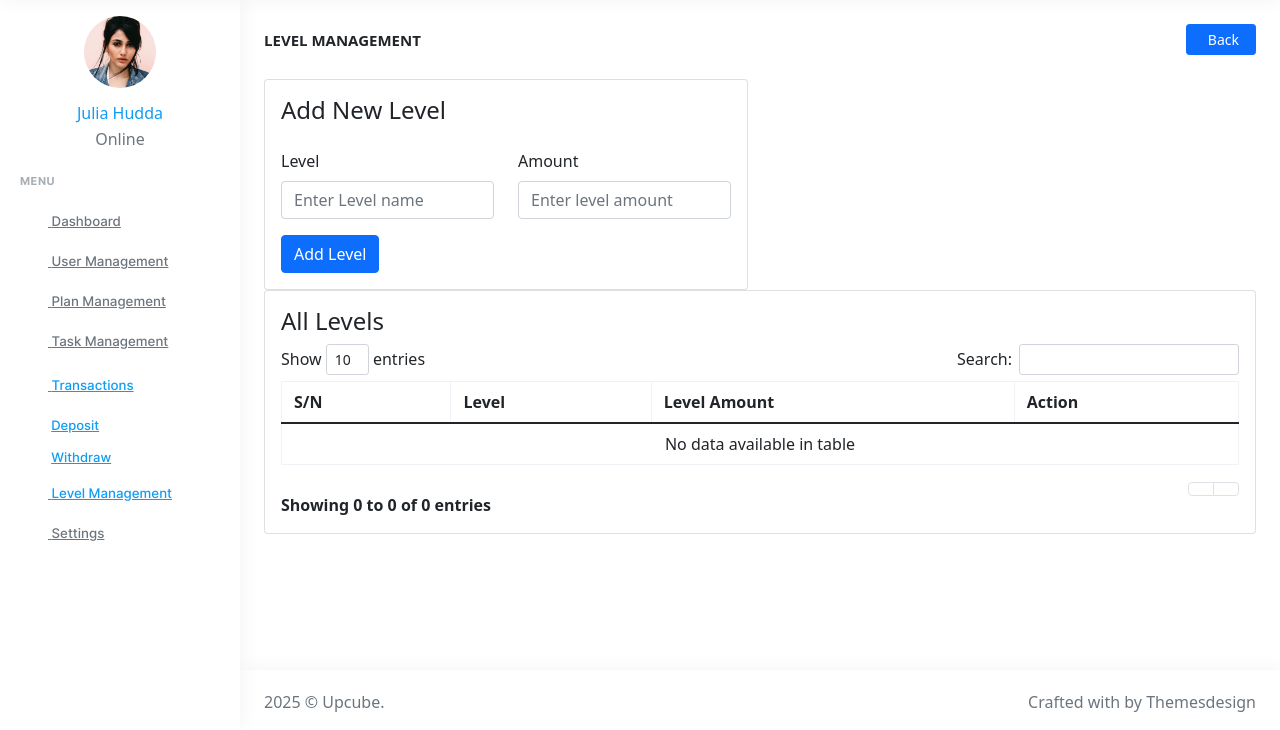
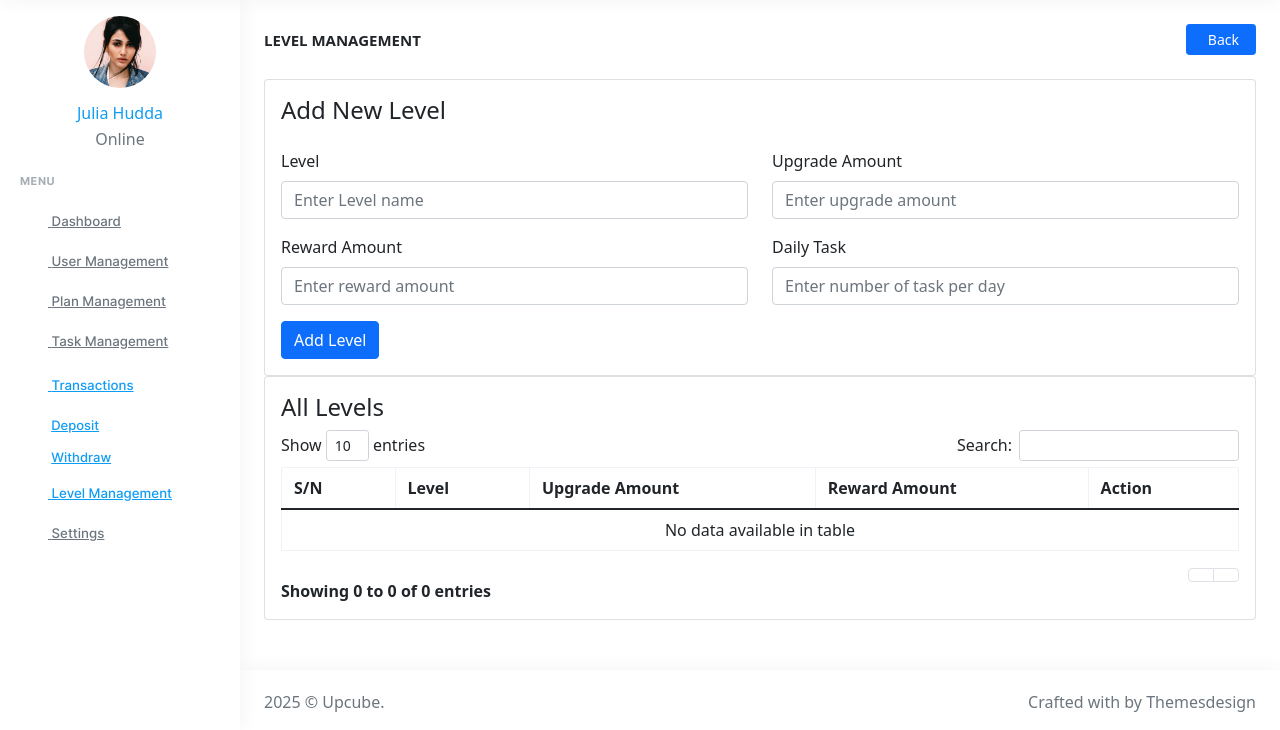
Before and after one commit to Efe-Tega/keypoint2, a Laravel app: page /admin/view-level in a window 1280 px wide. Shown: the part 70-800 px from the top of the page. Run offline with Laravel 12, Linux system fonts and the light colour scheme; the visitor is signed in with stand-in values (Sample User, id 1); data that the repository does not hold is empty; parts of the project's set-up code (start-up, migrations or seed data) failed here and were passed over; some libraries are stand-ins or nearby versions.

Commit message:
level updated

```diff
--- a/app/Http/Controllers/Admin/LevelManagement.php
+++ b/app/Http/Controllers/Admin/LevelManagement.php
@@ -11,7 +11,7 @@ class LevelManagement extends Controller
 {
     public function viewLevel()
     {
-        $levels = Level::latest()->get();
+        $levels = Level::oldest()->get();
         return view('admin.level.index', compact('levels'));
     }
 
@@ -19,12 +19,16 @@ class LevelManagement extends Controller
     {
         $request->validate([
             'level' => 'required|string',
-            'level_amount' => 'required'
+            'upgrade_amount' => 'required',
+            'reward_amount' => 'required',
+            'daily_task' => 'required|integer'
         ]);
 
         Level::insert([
             'level' => $request->level,
-            'amount' => $request->level_amount,
+            'upgrade_amount' => $request->upgrade_amount,
+            'reward_amount' => $request->reward_amount,
+            'daily_task' => $request->daily_task,
             'created_at' => Carbon::now()
         ]);
 
@@ -41,12 +45,16 @@ class LevelManagement extends Controller
     {
         $request->validate([
             'level' => 'required|string',
-            'level_amount' => 'required'
+            'upgrade_amount' => 'required',
+            'reward_amount' => 'required',
+            'daily_task' => 'required|integer'
         ]);
 
         Level::findOrFail($id)->update([
             'level' => $request->level,
-            'amount' => $request->level_amount
+            'upgrade_amount' => $request->upgrade_amount,
+            'reward_amount' => $request->reward_amount,
+            'daily_task' => $request->daily_task,
         ]);
 
         return redirect()->back()->with('success', 'Level Updated Successfully');
--- a/app/Http/Controllers/Backend/TaskController.php
+++ b/app/Http/Controllers/Backend/TaskController.php
@@ -5,13 +5,14 @@ namespace App\Http\Controllers\Backend;
 use App\Http\Controllers\Controller;
 use App\Models\TaskVideo;
 use Illuminate\Http\Request;
+use Illuminate\Support\Facades\Auth;
 
 class TaskController extends Controller
 {
     public function index(Request $request)
     {
-
-        $videos = TaskVideo::all();
+        $user = Auth::user();
+        $videos = TaskVideo::where('level_id', $user->level)->get();
         return view('user.content.task.index', compact('videos'));
     }
 
--- a/public/admin/assets/js/scripts.js
+++ b/public/admin/assets/js/scripts.js
@@ -55,16 +55,20 @@ document.addEventListener("DOMContentLoaded", function () {
             // Get the data attributes
             const id = this.getAttribute('data-id');
             const level = this.getAttribute('data-level');
-            const amount = this.getAttribute('data-amount');
+            const upgradeAmount = this.getAttribute('data-upgradeamount');
+            const rewardAmount = this.getAttribute('data-rewardamount');
+            const dailyTask = this.getAttribute('data-dailyTask');
             const action = this.getAttribute('data-action');
 
             // Set the form values
             document.getElementById('level-id').value = id;
             document.getElementById('level').value = level;
-            document.getElementById('amount').value = amount;
+            document.getElementById('upgrade-amount').value = upgradeAmount;
+            document.getElementById('reward-amount').value = rewardAmount;
+            document.getElementById('daily-task').value = dailyTask;
 
             // Update form action URL
-            document.querySelector('.credit-debit-modal form').action = action;
+            document.querySelector('.level-modal form').action = action;
         });
     });
 });
--- a/resources/views/admin/level/index.blade.php
+++ b/resources/views/admin/level/index.blade.php
@@ -9,7 +9,7 @@
     <!-- end page title -->
 
     <div class="row">
-        <div class="col-xl-6">
+        <div class="col-xl-12">
             <div class="card">
                 <div class="card-body">
                     <h4 class="card-title mb-4">Add New Level</h4>
@@ -38,11 +38,35 @@
 
                             <div class="col-md-6">
                                 <div class="mb-3">
-                                    <label for="" class="form-label">Amount</label>
-                                    <input type="text" class="form-control" id="" name="level_amount"
-                                        placeholder="Enter level amount">
+                                    <label for="" class="form-label">Upgrade Amount</label>
+                                    <input type="text" class="form-control" id="" name="upgrade_amount"
+                                        placeholder="Enter upgrade amount">
 
-                                    @error('level_amount')
+                                    @error('upgrade_amount')
+                                        <span class="text-danger">{{ $message }}</span>
+                                    @enderror
+                                </div>
+                            </div>
+
+                            <div class="col-md-6">
+                                <div class="mb-3">
+                                    <label for="" class="form-label">Reward Amount</label>
+                                    <input type="text" class="form-control" id="" name="reward_amount"
+                                        placeholder="Enter reward amount">
+
+                                    @error('reward_amount')
+                                        <span class="text-danger">{{ $message }}</span>
+                                    @enderror
+                                </div>
+                            </div>
+
+                            <div class="col-md-6">
+                                <div class="mb-3">
+                                    <label for="" class="form-label">Daily Task</label>
+                                    <input type="number" class="form-control" id="" name="daily_task"
+                                        placeholder="Enter number of task per day">
+
+                                    @error('daily_task')
                                         <span class="text-danger">{{ $message }}</span>
                                     @enderror
                                 </div>
@@ -56,7 +80,7 @@
 
                             <button class="btn btn-success d-none" id="spinner" type="button" disabled>
                                 <span class="spinner-border spinner-border-sm" role="status" aria-hidden="true"></span>
-                                Adding level...
+                                Adding level ...
                             </button>
                         </div>
                     </form>
@@ -75,16 +99,19 @@
 
                     <h4 class="card-title">All Levels</h4>
 
-                    <x-tables :columns="['S/N', 'Level', 'Level Amount', 'Action']">
+                    <x-tables :columns="['S/N', 'Level', 'Upgrade Amount', 'Reward Amount', 'Action']">
                         @foreach ($levels as $key => $level)
                             <tr>
                                 <td>{{ $key + 1 }}</td>
                                 <td>{{ $level->level }}</td>
-                                <td>{{ $level->amount }} NGN</td>
+                                <td>{{ number_format($level->upgrade_amount) }} NGN</td>
+                                <td>{{ $level->reward_amount }} NGN</td>
                                 <td>
                                     <button class="btn btn-primary btn-sm edit-level" data-bs-toggle="modal"
                                         data-bs-target=".level-modal" data-level="{{ $level->level }}"
-                                        data-amount="{{ $level->amount }}" data-id="{{ $level->id }}"
+                                        data-upgradeamount="{{ $level->upgrade_amount }}"
+                                        data-rewardamount="{{ $level->reward_amount }}"
+                                        data-dailyTask="{{ $level->daily_task }}" data-id="{{ $level->id }}"
                                         data-action="{{ route('update.level', $level->id) }}">Edit</button>
 
                                     <a href="{{ route('delete.level', $level->id) }}" class="btn btn-danger btn-sm"
@@ -122,11 +149,28 @@
                                     placeholder="Enter level name" required>
                             </div>
                         </div>
+
                         <div class="row">
                             <div class="mb-3">
-                                <label class="form-label">Amount</label>
-                                <input type="text" class="form-control" id="amount" name="level_amount"
+                                <label class="form-label">Upgrade Amount</label>
+                                <input type="text" class="form-control" id="upgrade-amount" name="upgrade_amount"
                                     placeholder="Enter level amount" required>
+                            </div>
+                        </div>
+
+                        <div class="row">
+                            <div class="mb-3">
+                                <label class="form-label">Reward Amount</label>
+                                <input type="text" class="form-control" id="reward-amount" name="reward_amount"
+                                    placeholder="Enter level amount" required>
+                            </div>
+                        </div>
+
+                        <div class="row">
+                            <div class="mb-3">
+                                <label class="form-label">Daily Task</label>
+                                <input type="text" class="form-control" id="daily-task" name="daily_task"
+                                    placeholder="Enter number of task per day" required>
                             </div>
                         </div>
 
--- a/routes/web.php
+++ b/routes/web.php
@@ -2,6 +2,7 @@
 
 use App\Http\Controllers\Auth\AdminController;
 use App\Http\Controllers\Auth\UserController;
+use App\Http\Controllers\Backend\NavigationController;
 use App\Http\Controllers\Backend\TaskController;
 use Illuminate\Support\Facades\Artisan;
 use Illuminate\Support\Facades\Route;
@@ -13,9 +14,9 @@ Route::get('/', function () {
 Route::get('/login', [UserController::class, 'showLogin'])->name('login');
 Route::post('/login', [UserController::class, 'login']);
 
-Route::middleware('auth')->get('/dashboard', function () {
-    return view('user.index');
-})->name('user.dashboard');
+Route::middleware('auth')->controller(NavigationController::class)->group(function () {
+    Route::get('/dashboard', 'index')->name('user.dashboard');
+});
 
 Route::get('/admin-login', [AdminController::class, 'adminLogin']);
 Route::post('/admin-login', [AdminController::class, 'login']);
```
Also changed, not shown: app/Http/Controllers/Backend/NavigationController.php (+8 -0 lines), resources/views/user/content/task/index.blade.php (+2 -7 lines), resources/views/user/index.blade.php (+34 -11 lines), vite.config.js (+4 -4 lines), database/migrations/0001_01_01_000000_create_users_table.php, database/migrations/2025_04_20_114952_create_levels_table.php.
